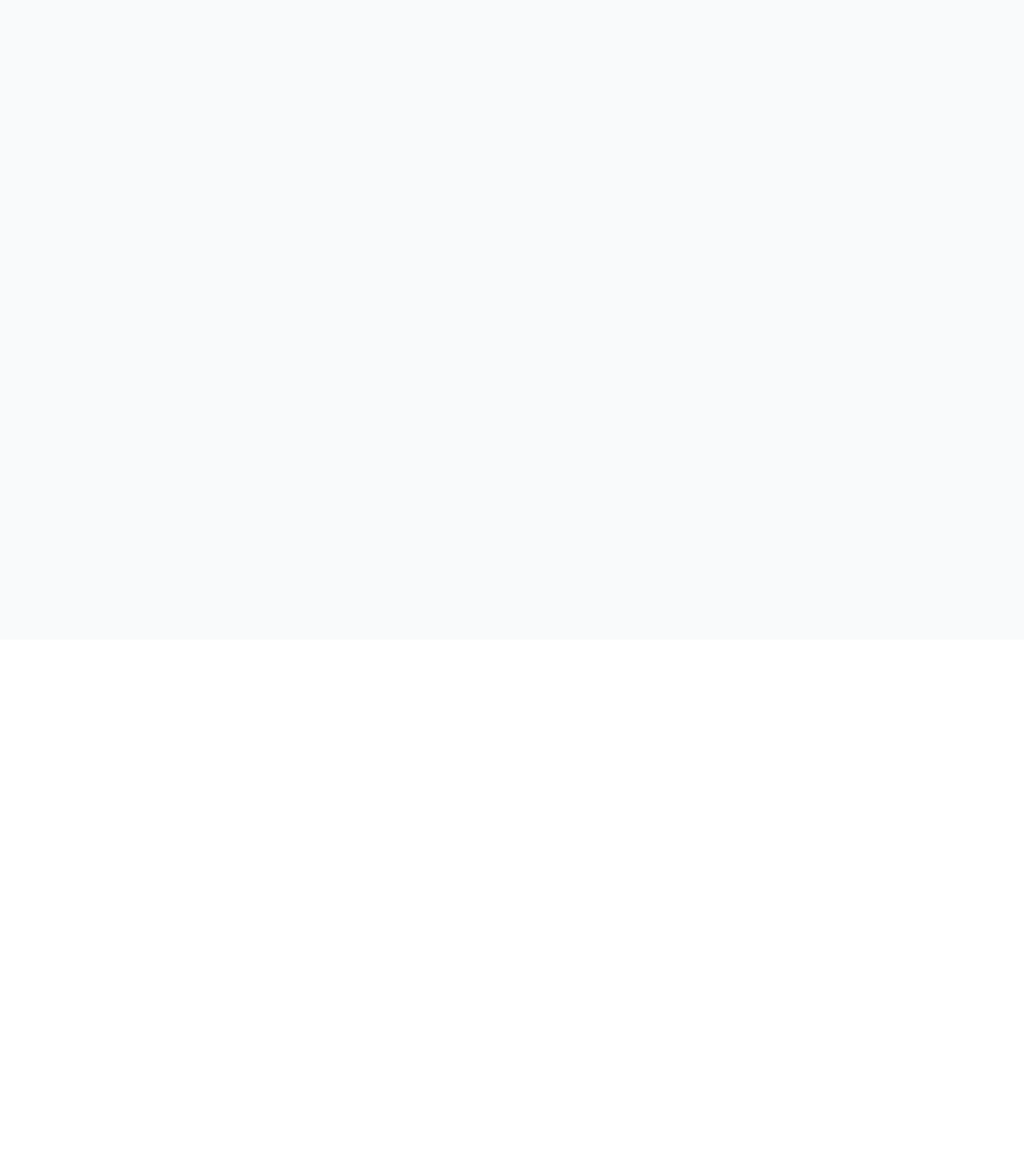
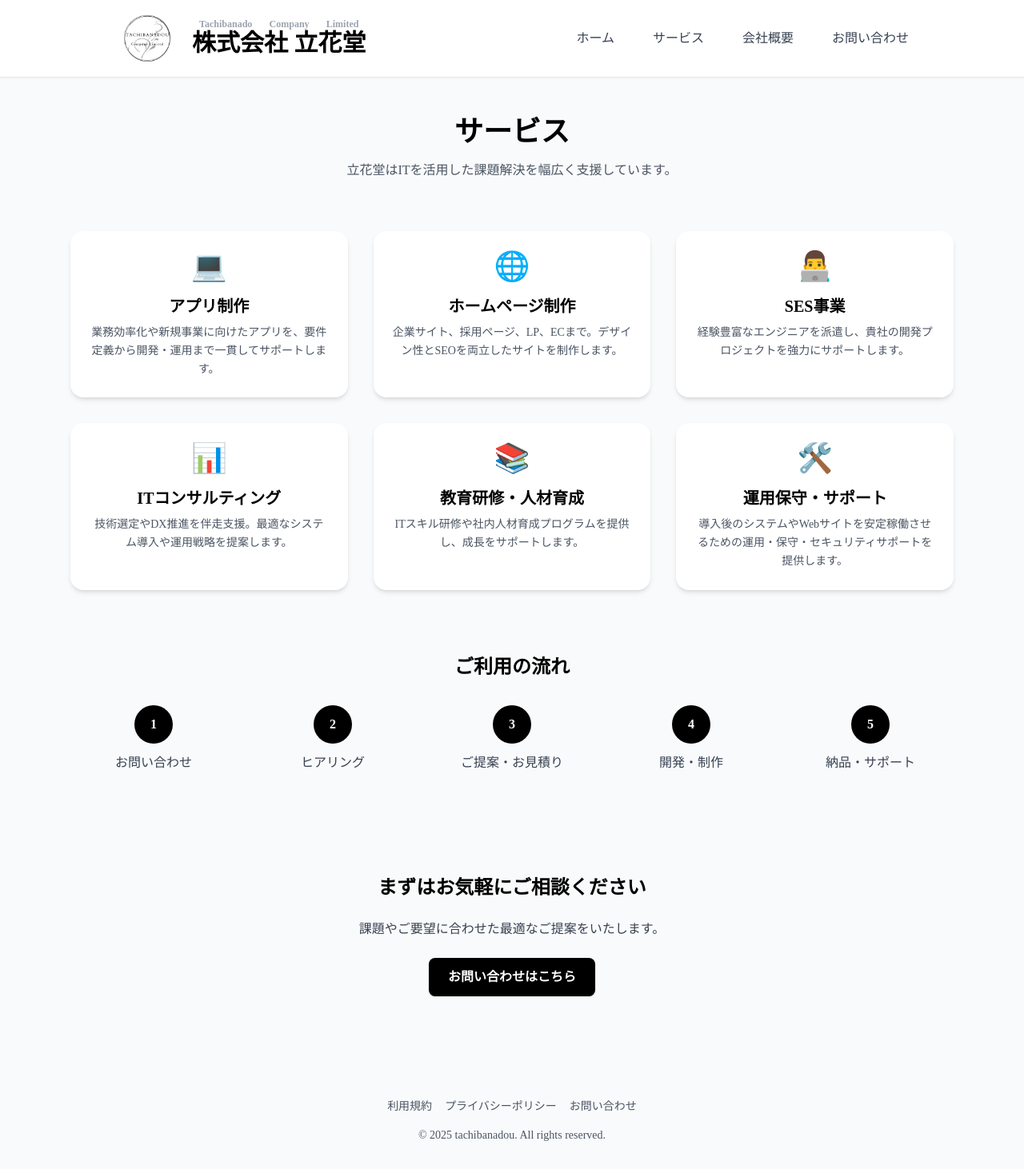
Before and after one commit to hidenoritachibana/tachibanadou-hp, a React (Create React App) app: page /service in a window 1280 px wide. Before the commit this address had no page. Shown: the whole page at 80% size. Before the commit the page ends 800 px from the top, so only its background shows below. Built offline with nearby package versions, Linux system fonts and the light colour scheme.

Commit message:
add：ほぼ完成かな。あとは軽微修正したければ

```diff
--- a/src/App.tsx
+++ b/src/App.tsx
@@ -2,6 +2,7 @@ import { BrowserRouter as Router, Routes, Route } from "react-router-dom";
 import Layout from "./components/Layout.tsx";
 import HomePage from "./pages/HomePage.tsx";
 import DashboardPage from "./pages/DashboardPage.tsx";
+import ServicePage from "./pages/ServicePage.tsx";
 import Contact from "./pages/ContactPage.tsx";
 import PrivacyPolicy from "./pages/PrivacyPolicy.tsx";
 import TermsOfService from "./pages/TermsOfService.tsx";
@@ -17,6 +18,8 @@ function App() {
               <HomePage />} />
             <Route path="/company-profile" element={
               <CompanyProfile />} />
+             <Route path="/service" element={
+              <ServicePage />} />
             <Route path="/dashboard" element={
               <DashboardPage />} />
             <Route path="/privacy-policy" element={
--- a/src/components/Header.tsx
+++ b/src/components/Header.tsx
@@ -28,7 +28,7 @@ export default function Header() {
         {/* PC用メニュー（md以上で表示） */}
         <div className="hidden md:flex space-x-12 text-gray-700 font-medium">
           <Link to="/" className="hover:text-blue-600">ホーム</Link>
-          <Link to="/services" className="hover:text-blue-600">サービス</Link>
+          <Link to="/service" className="hover:text-blue-600">サービス</Link>
           <Link to="/company-profile" className="hover:text-blue-600">会社概要</Link>
           <Link to="/contact" className="hover:text-blue-600">お問い合わせ</Link>
         </div>
--- a/src/pages/CompanyProfile.tsx
+++ b/src/pages/CompanyProfile.tsx
@@ -1,32 +1,38 @@
 /**
- * 企業概要
+ * 会社概要
  */
 const CompanyProfile = () => (
     <>
 
-        {/* 企業概要 Section */}
+        {/* 会社概要 Section */}
         <section className="py-14 px-6 max-w-4xl mx-auto">
-            <h2 className="text-3xl font-bold text-center mb-12">企業概要</h2>
-            <div className="bg-white rounded-lg shadow-md p-8">
-                <table className="w-full text-left border-collapse">
+            <h2 className="text-3xl font-bold text-center mb-12">会社概要</h2>
+            <div className="bg-white rounded-lg shadow-md p-6 sm:p-8">
+
+                {/* PC表示（テーブル形式） */}
+                <table className="hidden sm:table w-full text-left border-collapse">
                     <tbody>
                         <tr className="border-b">
                             <th className="py-3 px-4 font-semibold w-40 text-gray-700">社　　名</th>
-                            <td className="py-3 px-4">株式会社　立花堂</td>
+                            <td className="py-3 px-4">株式会社 立花堂</td>
                         </tr>
                         <tr className="border-b">
                             <th className="py-3 px-4 font-semibold text-gray-700">設　　立</th>
                             <td className="py-3 px-4">2025年 4月 1日</td>
                         </tr>
-                        <tr>
+                        <tr className="">
                             <th className="py-3 px-4 font-semibold text-gray-700">事業内容</th>
                             <td className="py-3 px-4 border-b">アプリケーションの企画、制作、運営</td>
                         </tr>
-                        <tr>
+                        <tr className="">
                             <th className="py-3 px-4 font-semibold text-gray-700"></th>
-                            <td className="py-3 px-4 border-b">ソフトウェアのライセンス販売、SaaS事業</td>
+                            <td className="py-3 px-4 border-b">ソフトウェアのライセンス販売</td>
                         </tr>
-                        <tr>
+                        <tr className="">
+                            <th className="py-3 px-4 font-semibold text-gray-700"></th>
+                            <td className="py-3 px-4 border-b">SaaS事業</td>
+                        </tr>
+                        <tr className="">
                             <th className="py-3 px-4 font-semibold text-gray-700"></th>
                             <td className="py-3 px-4 border-b">人材育成、教育研修、講師事業</td>
                         </tr>
@@ -38,17 +44,47 @@ const CompanyProfile = () => (
                             <th className="py-3 px-4 font-semibold text-gray-700">本　　社</th>
                             <td className="py-3 px-4">大阪府大阪市北区梅田 1丁目2番2号 大阪駅前第2ビル 12-12</td>
                         </tr>
-                        <tr className="border-b">
+                        <tr>
                             <th className="py-3 px-4 font-semibold text-gray-700">代　　表</th>
-                            <td className="py-3 px-4">代表取締役社長　立花　秀徳</td>
+                            <td className="py-3 px-4">代表取締役 社長　立花 秀徳</td>
                         </tr>
                     </tbody>
                 </table>
+
+                {/* スマホ表示（縦並びカード形式） */}
+                <div className="space-y-6 sm:hidden">
+                    <div>
+                        <p className="text-gray-500 text-sm">社　　名</p>
+                        <p className="font-medium">株式会社 立花堂</p>
+                    </div>
+                    <div>
+                        <p className="text-gray-500 text-sm">設　　立</p>
+                        <p className="font-medium">2025年 4月 1日</p>
+                    </div>
+                    <div>
+                        <p className="text-gray-500 text-sm">事業内容</p>
+                        <ul className="font-medium list-disc list-inside space-y-1">
+                            <li>アプリケーションの企画、制作、運営</li>
+                            <li>ソフトウェアのライセンス販売</li>
+                            <li>SaaS事業</li>
+                            <li>人材育成、教育研修、講師事業</li>
+                            <li>各種コンサルディング事業</li>
+                        </ul>
+                    </div>
+                    <div>
+                        <p className="text-gray-500 text-sm">本　　社</p>
+                        <p className="font-medium">大阪府大阪市北区梅田 1丁目2番2号<br />大阪駅前第2ビル 12-12</p>
+                    </div>
+                    <div>
+                        <p className="text-gray-500 text-sm">代　　表</p>
+                        <p className="font-medium">代表取締役 社長　立花 秀徳</p>
+                    </div>
+                </div>
+
             </div>
         </section>
 
     </>
-
 );
 
 export default CompanyProfile;
--- a/src/pages/HomePage.tsx
+++ b/src/pages/HomePage.tsx
@@ -85,7 +85,7 @@ export default function HomePage() {
           href="/contact"
           className="inline-block bg-black text-white font-semibold px-6 py-3 rounded-lg shadow hover:bg-gray-800 transition"
         >
-          メールでお問い合わせ
+          お問い合わせはこちら
         </a>
       </section>
 
--- a/src/pages/PrivacyPolicy.tsx
+++ b/src/pages/PrivacyPolicy.tsx
@@ -2,30 +2,67 @@
  * プライバシーポリシー画面コンポーネント
  */
 const PrivacyPolicy = () => (
-  <div className="max-w-3xl mx-auto px-4 py-10">
+  <div className="max-w-3xl mx-auto px-4 py-10 leading-relaxed">
     <h1 className="text-2xl font-bold mb-6 text-center">プライバシーポリシー</h1>
     <p className="mb-4">
-      本サービスでは、ユーザーのプライバシーを尊重し、個人情報の保護に最大限の注意を払っています。
+      株式会社立花堂（以下「当社」といいます）は、ユーザーの皆さまの個人情報の重要性を認識し、
+      その保護に関する法令を遵守するとともに、以下の方針に基づき適切に取り扱います。
     </p>
+
     <h2 className="text-xl font-semibold mt-6 mb-2">1. 収集する情報</h2>
     <p className="mb-2">
-      - Cookie、アクセスログ、IPアドレス等の技術的情報<br />
-      - お問い合わせフォーム経由の氏名・メールアドレスなど<br />
-      - 将来的にログイン機能を通じて取得される登録情報
+      当社は、サービス提供にあたり以下の情報を取得する場合があります。
     </p>
+    <ul className="list-disc list-inside mb-4">
+      <li>Cookie、アクセスログ、IPアドレス等の技術情報</li>
+      <li>お問い合わせフォームを通じて取得する氏名・メールアドレスなど</li>
+      <li>ログイン機能や会員登録により提供いただく情報</li>
+    </ul>
+
     <h2 className="text-xl font-semibold mt-6 mb-2">2. 利用目的</h2>
     <p className="mb-2">
-      - サービスの改善・最適化<br />
-      - 広告の最適表示<br />
-      - お問い合わせ対応
+      取得した情報は、以下の目的で利用いたします。
     </p>
+    <ul className="list-disc list-inside mb-4">
+      <li>当社サービスの提供・改善・品質向上</li>
+      <li>ユーザーサポート・お問い合わせ対応</li>
+      <li>利用状況の分析およびマーケティング</li>
+      <li>広告・コンテンツの最適表示</li>
+    </ul>
+
     <h2 className="text-xl font-semibold mt-6 mb-2">3. 外部サービスの利用</h2>
-    <p className="mb-2">
-      Google Analytics, AdSense など、外部サービスにより情報が収集される場合があります。
+    <p className="mb-4">
+      当社のウェブサイトでは、Google Analytics、Google AdSense 等の外部サービスを利用する場合があります。
+      これらのサービス提供者が Cookie 等を使用して情報を収集し、利用することがあります。
     </p>
-    <h2 className="text-xl font-semibold mt-6 mb-2">4. お問い合わせ</h2>
-    <p>ご質問等があれば、<a href="/contact" className="inline-flex items-center text-blue-600 underline font-semibold hover:text-blue-800">お問い合わせ</a>からご連絡ください。</p>
-    <p className="mt-6 text-sm text-gray-500">制定日：2025年6月9日</p>
+
+    <h2 className="text-xl font-semibold mt-6 mb-2">4. 個人情報の管理</h2>
+    <p className="mb-4">
+      当社は、収集した個人情報を適切に管理し、漏洩・改ざん・不正アクセス等を防止するために
+      必要な安全管理措置を講じます。
+    </p>
+
+    <h2 className="text-xl font-semibold mt-6 mb-2">5. 個人情報の第三者提供</h2>
+    <p className="mb-4">
+      法令に基づく場合を除き、ユーザーの同意なく第三者に個人情報を提供することはありません。
+    </p>
+
+    <h2 className="text-xl font-semibold mt-6 mb-2">6. お問い合わせ</h2>
+    <p className="mb-4">
+      本プライバシーポリシーに関するご質問等は、{" "}
+      <a
+        href="/contact"
+        className="inline-flex items-center text-blue-600 underline font-semibold hover:text-blue-800"
+      >
+        お問い合わせフォーム
+      </a>{" "}
+      よりご連絡ください。
+    </p>
+
+    <p className="mt-6 text-sm text-gray-500">
+      制定日：2025年9月1日<br />
+      株式会社 立花堂
+    </p>
   </div>
 );
 
--- /dev/null
+++ b/src/pages/ServicePage.tsx
@@ -0,0 +1,102 @@
+/**
+ * サービスページ
+ */
+const ServicesPage = () => {
+  const services = [
+    {
+      title: "アプリ制作",
+      desc: "業務効率化や新規事業に向けたアプリを、要件定義から開発・運用まで一貫してサポートします。",
+      icon: "💻",
+    },
+    {
+      title: "ホームページ制作",
+      desc: "企業サイト、採用ページ、LP、ECまで。デザイン性とSEOを両立したサイトを制作します。",
+      icon: "🌐",
+    },
+    {
+      title: "SES事業",
+      desc: "経験豊富なエンジニアを派遣し、貴社の開発プロジェクトを強力にサポートします。",
+      icon: "👨‍💻",
+    },
+    {
+      title: "ITコンサルティング",
+      desc: "技術選定やDX推進を伴走支援。最適なシステム導入や運用戦略を提案します。",
+      icon: "📊",
+    },
+    {
+      title: "教育研修・人材育成",
+      desc: "ITスキル研修や社内人材育成プログラムを提供し、成長をサポートします。",
+      icon: "📚",
+    },
+    {
+      title: "運用保守・サポート",
+      desc: "導入後のシステムやWebサイトを安定稼働させるための運用・保守・セキュリティサポートを提供します。",
+      icon: "🛠️",
+    },
+  ];
+
+  const steps = [
+    "お問い合わせ",
+    "ヒアリング",
+    "ご提案・お見積り",
+    "開発・制作",
+    "納品・サポート",
+  ];
+
+  return (
+    <div className="max-w-6xl mx-auto px-6 py-12">
+      {/* Hero */}
+      <div className="text-center mb-16">
+        <h1 className="text-4xl font-bold mb-4">サービス</h1>
+        <p className="text-gray-600">
+          立花堂はITを活用した課題解決を幅広く支援しています。
+        </p>
+      </div>
+
+      {/* サービス一覧 */}
+      <div className="grid md:grid-cols-2 lg:grid-cols-3 gap-8 mb-20">
+        {services.map(({ title, desc, icon }, i) => (
+          <div
+            key={i}
+            className="bg-white rounded-2xl shadow-md p-6 hover:shadow-xl transition-shadow duration-300 flex flex-col items-center text-center"
+          >
+            <div className="text-4xl mb-4">{icon}</div>
+            <h3 className="text-xl font-semibold mb-2">{title}</h3>
+            <p className="text-gray-600 text-sm leading-relaxed">{desc}</p>
+          </div>
+        ))}
+      </div>
+
+      {/* 流れ */}
+      <div className="mb-20">
+        <h2 className="text-2xl font-bold text-center mb-8">ご利用の流れ</h2>
+        <div className="flex flex-col md:flex-row justify-between items-center gap-6 md:gap-4">
+          {steps.map((step, i) => (
+            <div key={i} className="flex-1 flex flex-col items-center text-center">
+              <div className="bg-black text-white rounded-full w-12 h-12 flex items-center justify-center font-bold mb-3">
+                {i + 1}
+              </div>
+              <p className="text-gray-700">{step}</p>
+            </div>
+          ))}
+        </div>
+      </div>
+
+      {/* CTA */}
+      <section className="py-12 text-center px-4 bg-gray-50">
+        <h2 className="text-2xl font-bold mb-6">まずはお気軽にご相談ください</h2>
+        <p className="text-gray-700 mb-6">
+          課題やご要望に合わせた最適なご提案をいたします。
+        </p>
+        <a
+          href="/contact"
+          className="inline-block bg-black text-white font-semibold px-6 py-3 rounded-lg shadow hover:bg-gray-800 transition"
+        >
+          お問い合わせはこちら
+        </a>
+      </section>
+    </div>
+  );
+};
+
+export default ServicesPage;
--- a/src/pages/TermsOfService.tsx
+++ b/src/pages/TermsOfService.tsx
@@ -2,32 +2,56 @@
  * 利用規約画面コンポーネント
  */
 const TermsOfService = () => (
-  <div className="max-w-3xl mx-auto px-4 py-10">
+  <div className="max-w-3xl mx-auto px-4 py-10 leading-relaxed">
     <h1 className="text-2xl font-bold mb-6 text-center">利用規約</h1>
     <p className="mb-4">
-      この利用規約（以下「本規約」）は、当サイトの提供するサービスの利用条件を定めるものです。
-    </p>
-    <h2 className="text-xl font-semibold mt-6 mb-2">1. 利用条件</h2>
-    <p>本サービスは、ユーザーが無料で利用できるWebアプリです。一部機能は将来的に有料化する可能性があります。</p>
-
-    <h2 className="text-xl font-semibold mt-6 mb-2">2. 禁止行為</h2>
-    <p>
-      - 法令違反、公序良俗に反する行為<br />
-      - 他人へのなりすまし<br />
-      - サービスの無断転用や妨害行為
+      本利用規約（以下「本規約」）は、株式会社立花堂（以下「当社」といいます）が提供するサービス（以下「本サービス」）の利用条件を定めるものです。
+      ユーザーの皆さま（以下「利用者」といいます）は、本規約に同意の上で本サービスをご利用ください。
     </p>
 
-    <h2 className="text-xl font-semibold mt-6 mb-2">3. 免責事項</h2>
-    <p>
-      本サービスの利用により生じた損害等について、運営者は一切の責任を負いません。
+    <h2 className="text-xl font-semibold mt-6 mb-2">1. 適用</h2>
+    <p className="mb-4">
+      本規約は、利用者と当社との間の本サービスの利用に関わる一切の関係に適用されます。
     </p>
 
-    <h2 className="text-xl font-semibold mt-6 mb-2">4. 規約の変更</h2>
-    <p>
-      本規約は、予告なく変更される場合があります。変更後も引き続きサービスをご利用された場合、変更に同意したものとみなされます。
+    <h2 className="text-xl font-semibold mt-6 mb-2">2. 利用条件</h2>
+    <p className="mb-2">
+      本サービスは、インターネットを通じて提供されるWebアプリケーションです。
+      一部機能は無料で利用できますが、将来的に有料サービスを提供する場合があります。
     </p>
 
-    <p className="mt-6 text-sm text-gray-500">制定日：2025年6月9日</p>
+    <h2 className="text-xl font-semibold mt-6 mb-2">3. 禁止行為</h2>
+    <p className="mb-2">利用者は、本サービスの利用にあたり、以下の行為を行ってはなりません。</p>
+    <ul className="list-disc list-inside mb-4">
+      <li>法令または公序良俗に違反する行為</li>
+      <li>他の利用者または第三者になりすます行為</li>
+      <li>本サービスの運営を妨害する行為</li>
+      <li>当社の知的財産権やその他の権利を侵害する行為</li>
+      <li>その他、当社が不適切と判断する行為</li>
+    </ul>
+
+    <h2 className="text-xl font-semibold mt-6 mb-2">4. 免責事項</h2>
+    <p className="mb-4">
+      当社は、本サービスの提供に関して、その正確性・完全性・有用性を保証するものではありません。
+      利用者が本サービスを利用したことにより生じた損害について、当社は一切の責任を負わないものとします。
+    </p>
+
+    <h2 className="text-xl font-semibold mt-6 mb-2">5. 規約の変更</h2>
+    <p className="mb-4">
+      当社は、必要に応じて本規約を変更することがあります。変更後の内容は、本サービス上に掲示された時点から効力を生じるものとし、
+      利用者が変更後も本サービスを利用した場合、当該変更に同意したものとみなされます。
+    </p>
+
+    <h2 className="text-xl font-semibold mt-6 mb-2">6. 準拠法および管轄</h2>
+    <p className="mb-4">
+      本規約の解釈および適用は、日本法に準拠します。
+      本サービスに関して生じた紛争については、大阪地方裁判所を第一審の専属的合意管轄裁判所とします。
+    </p>
+
+    <p className="mt-6 text-sm text-gray-500">
+      制定日：2025年9月1日<br />
+      株式会社 立花堂
+    </p>
   </div>
 );
 
```
